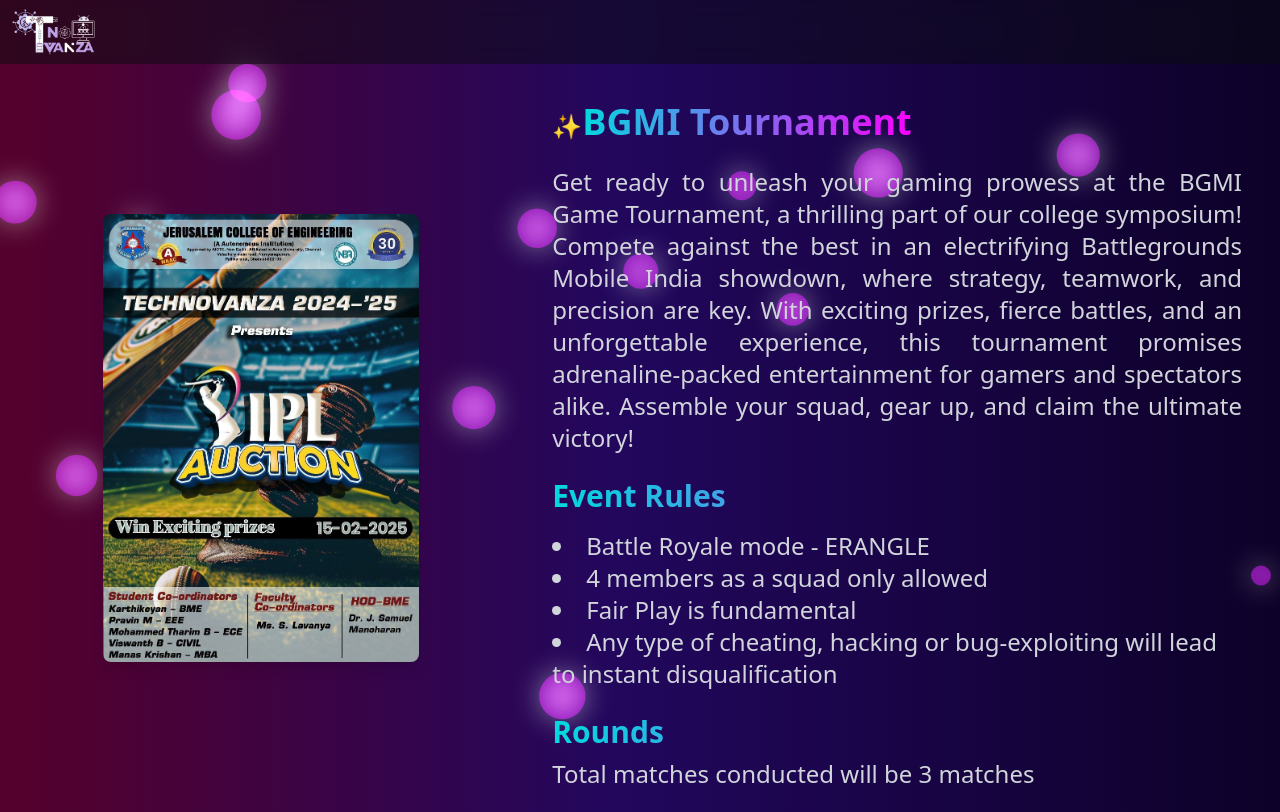
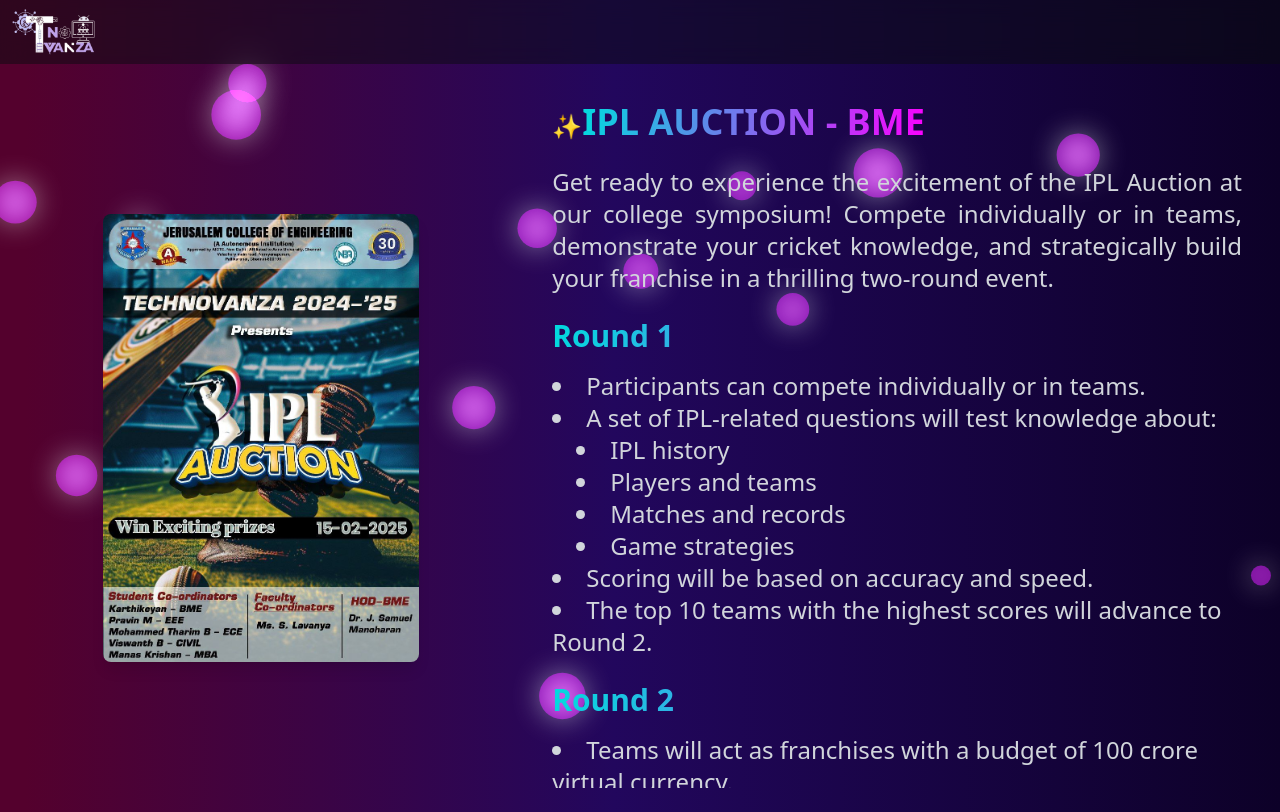
Before and after one commit to mr-tamil-coder/college-symposium, a React (Vite) app: page /iplauction in a window 1280 px wide. Built offline with nearby package versions, Linux system fonts and the light colour scheme; a web font is replaced by a local one.

Commit message:
updated contact and ipl

```diff
--- a/src/Components/EventDescriptions/NonTech/IplAuction.jsx
+++ b/src/Components/EventDescriptions/NonTech/IplAuction.jsx
@@ -2,7 +2,7 @@
 import { motion } from "framer-motion";
 import VanillaTilt from "vanilla-tilt";
 import EventImage from "../../../assets/symposium/iplauction.jpg";
-import "./MysteryVault.css";
+// import "./IPL.css";
 
 const IPL = () => {
   const tiltRef = useRef(null);
@@ -29,7 +29,7 @@
       >
         <img
           src={EventImage}
-          alt="BGMI Tournament"
+          alt="IPL Auction"
           className="w-3/4 md:w-2/3 lg:w-2/3 object-cover rounded-lg shadow-lg"
         />
       </motion.div>
@@ -45,56 +45,64 @@
         <h1>
           ✨
           <span className="text-3xl lg:text-4xl font-bold mb-4 text-center lg:text-left gradient-text">
-            BGMI Tournament
+            IPL AUCTION - BME
           </span>
         </h1>
 
         <section className="text-gray-300 text-justify">
           <p>
-            Get ready to unleash your gaming prowess at the BGMI Game Tournament, a thrilling part of our college symposium! Compete against the best in an electrifying Battlegrounds Mobile India showdown, where strategy, teamwork, and precision are key. With exciting prizes, fierce battles, and an unforgettable experience, this tournament promises adrenaline-packed entertainment for gamers and spectators alike. Assemble your squad, gear up, and claim the ultimate victory!
+            Get ready to experience the excitement of the IPL Auction at our college symposium! Compete individually or in teams, demonstrate your cricket knowledge, and strategically build your franchise in a thrilling two-round event.
           </p>
         </section>
 
         <section className="text-gray-300">
           <h2 className="text-xl md:text-2xl lg:text-3xl font-bold mb-2 gradient-text">
-            Event Rules
+            Round 1
           </h2>
           <ul className="list-disc list-inside mt-4">
-            <li>Battle Royale mode - ERANGLE</li>
-            <li>4 members as a squad only allowed</li>
-            <li>Fair Play is fundamental</li>
-            <li>Any type of cheating, hacking or bug-exploiting will lead to instant disqualification</li>
+            <li>Participants can compete individually or in teams.</li>
+            <li>
+              A set of IPL-related questions will test knowledge about:
+              <ul className="list-disc list-inside pl-6">
+                <li>IPL history</li>
+                <li>Players and teams</li>
+                <li>Matches and records</li>
+                <li>Game strategies</li>
+              </ul>
+            </li>
+            <li>Scoring will be based on accuracy and speed.</li>
+            <li>The top 10 teams with the highest scores will advance to Round 2.</li>
           </ul>
         </section>
 
         <section className="text-gray-300">
           <h2 className="text-xl md:text-2xl lg:text-3xl font-bold mb-2 gradient-text">
-            Rounds
+            Round 2
           </h2>
-          <p>Total matches conducted will be 3 matches</p>
-          <ul className="list-disc list-inside">
-            <li>1st place – 10 points</li>
-            <li>2nd place – 6 points</li>
-            <li>3rd place – 5 points</li>
-            <li>4th place – 4 points</li>
-            <li>5th place – 3 points</li>
-            <li>6th place – 2 points</li>
-            <li>7th and 8th place – 1 point</li>
-            <li>9th to 16th place – 0 points</li>
-            <li>Per kill: 1 point</li>
+          <ul className="list-disc list-inside mt-4">
+            <li>
+              Teams will act as franchises with a budget of 100 crore virtual currency.
+            </li>
+            <li>
+              The objective is to bid for 25 players, with each player having:
+              <ul className="list-disc list-inside pl-6">
+                <li>
+                  Points assigned based on IPL performance, skills, and reputation.
+                </li>
+              </ul>
+            </li>
+            <li>Teams must use strategic planning to:</li>
+            <ul className="list-disc list-inside pl-6">
+              <li>Manage the budget wisely</li>
+              <li>Build the strongest squad possible</li>
+            </ul>
+            <li>
+              Final scores will be calculated based on the cumulative points of the players acquired by each team.
+            </li>
           </ul>
         </section>
 
-        <section className="text-gray-300">
-          <h2 className="text-xl md:text-2xl lg:text-3xl font-bold mb-2 gradient-text">
-            Contact Details
-          </h2>
-          <ul className="list-disc list-inside">
-            <li>S. John Wesley - 8778666311</li>
-            <li>Larson David - 9384353707</li>
-            <li>R. Karthik Raj - 7305925366</li>
-          </ul>
-        </section>
+
       </motion.div>
     </div>
   );
--- a/src/Components/EventDescriptions/Track1/CodeSprint.jsx
+++ b/src/Components/EventDescriptions/Track1/CodeSprint.jsx
@@ -46,16 +46,17 @@
           ✧･ﾟ: ✦✨
           <span className="text-3xl lg:text-4xl font-bold mb-4 text-center lg:text-left gradient-text">
             CODE SPRINT
-          </span>✨✦:･ﾟ✧
+          </span>
+          ✨✦:･ﾟ✧
         </h1>
 
         <section className="text-gray-300 text-justify text-body lg:text-2xl">
-          <p>
-            Greetings from the Department of Information Technology!
-          </p>
+          <p>Greetings from the Department of Information Technology!</p>
           <p>
             We are excited to welcome you to a national-level technical event
-            that will challenge your creativity, problem-solving prowess, and technical expertise. Get ready to showcase your skills, compete with the best minds, and emerge victorious!
+            that will challenge your creativity, problem-solving prowess, and
+            technical expertise. Get ready to showcase your skills, compete with
+            the best minds, and emerge victorious!
           </p>
         </section>
 
@@ -64,9 +65,14 @@
             Rules & Regulations
           </h2>
           <ul className="list-disc list-inside mt-4 text-body lg:text-2xl">
-            <li>🍂 Participants can register individually or in teams of two.</li>
+            <li>
+              🍂 Participants can register individually or in teams of two.
+            </li>
             <li>🍂 Adhere to the timelines and instructions for each round.</li>
-            <li>🍂 Maintain fairness—unethical practices will lead to disqualification.</li>
+            <li>
+              🍂 Maintain fairness—unethical practices will lead to
+              disqualification.
+            </li>
             <li>🍂 Winners of each round will progress to the next stage.</li>
             <li>🍂 The judges' decisions will be final and binding.</li>
           </ul>
@@ -74,13 +80,28 @@
 
         <section className="text-gray-300 text-justify text-body lg:text-2xl">
           <p>
-            Step into the world of innovation and technical excellence, and let the sprint begin!
+            Step into the world of innovation and technical excellence, and let
+            the sprint begin!
+          </p>
+        </section>
+
+        {/* Enquiry Section */}
+        <section className="text-gray-300">
+          <h2 className="text-xl md:text-2xl lg:text-3xl font-bold mb-2 gradient-text">
+            For Enquiry:
+          </h2>
+          <p className="text-body lg:text-2xl">
+            Contact: <br />
+            <strong>Manoj siddarth :</strong> +917305627728
+            <br />
           </p>
         </section>
 
         <footer className="text-gray-300 mt-4">
           <p className="text-center">Best Regards,</p>
-          <p className="text-center font-bold">Department of Information Technology</p>
+          <p className="text-center font-bold">
+            Department of Information Technology
+          </p>
         </footer>
       </motion.div>
     </div>
--- a/src/Components/EventDescriptions/Track1/MatterMind.jsx
+++ b/src/Components/EventDescriptions/Track1/MatterMind.jsx
@@ -51,7 +51,10 @@
 
         <section className="text-gray-300 text-justify text-body lg:text-2xl">
           <p>
-            Creativity meets logic in the art of prompt engineering. Are you ready to think outside the box and inside the code? Join us at <strong>MatterMind</strong>, where innovation and ingenuity collide in an unforgettable challenge.
+            Creativity meets logic in the art of prompt engineering. Are you
+            ready to think outside the box and inside the code? Join us at{" "}
+            <strong>MatterMind</strong>, where innovation and ingenuity collide
+            in an unforgettable challenge.
           </p>
         </section>
 
@@ -61,28 +64,51 @@
           </h2>
           <ul className="list-disc list-inside mt-4 text-body lg:text-2xl">
             <li>
-              <strong>Round 1 – Trick 'O Tick:</strong> An offline quiz on computer basics and algorithms.
+              <strong>Round 1 – Trick 'O Tick:</strong> An offline quiz on
+              computer basics and algorithms.
             </li>
             <li>
               <strong>Round 2 – Pixel Craft:</strong>
               <ul className="mt-2 ml-6 list-disc list-inside">
-                <li>Each team will pick a set of keywords to use as prompts.</li>
-                <li>Teams will utilize platforms like DALL·E and Pilot to generate an image based on the given keywords.</li>
-                <li>Teams must craft a creative and accurate image using the appropriate prompts.</li>
+                <li>
+                  Each team will pick a set of keywords to use as prompts.
+                </li>
+                <li>
+                  Teams will utilize platforms like DALL·E and Pilot to generate
+                  an image based on the given keywords.
+                </li>
+                <li>
+                  Teams must craft a creative and accurate image using the
+                  appropriate prompts.
+                </li>
               </ul>
             </li>
             <li>
-              <strong>Round 3 – Unwrap the Code:</strong> Using few hints, participant teams must reverse-engineer the code or deduce the correct input that generates the output within a time limit.
+              <strong>Round 3 – Unwrap the Code:</strong> Using few hints,
+              participant teams must reverse-engineer the code or deduce the
+              correct input that generates the output within a time limit.
             </li>
           </ul>
         </section>
 
         <section className="text-gray-300 text-justify text-body lg:text-2xl">
           <p>
-            Teams that excel in each round will move to the next stage. In the world of prompts, every word is a key. Unlock the possibilities—one line at a time!
+            Teams that excel in each round will move to the next stage. In the
+            world of prompts, every word is a key. Unlock the possibilities—one
+            line at a time!
           </p>
         </section>
-
+        {/* Enquiry Section */}
+        <section className="text-gray-300">
+          <h2 className="text-xl md:text-2xl lg:text-3xl font-bold mb-2 gradient-text">
+            For Enquiry:
+          </h2>
+          <p className="text-body lg:text-2xl">
+            Contact: <br />
+            <strong>Prakash Rai :</strong> +919150509625
+            <br />
+          </p>
+        </section>
         <footer className="text-gray-300 mt-4">
           <p className="text-center">Let the challenge begin!</p>
         </footer>
```
Also changed, not shown: src/Components/EventDescriptions/NonTech/Ciniphilia.jsx (+30 -9 lines).
